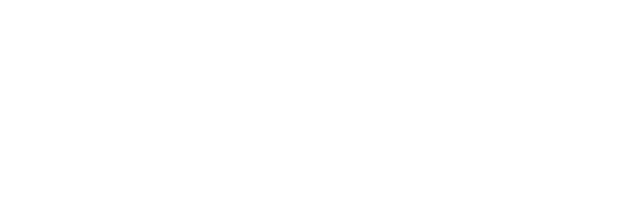
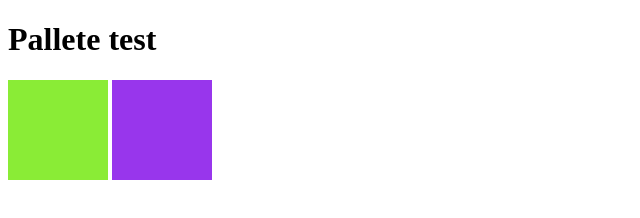
Before and after one commit to gabee12/DSD-II, a plain HTML site: page index.html in a window 1280 px wide. Shown: the whole page, without its empty margins (0-640 px from the left). Drawn offline with Linux system fonts and the light colour scheme.

Commit message:
Playing around with colors

```diff
--- a/index.html
+++ b/index.html
@@ -7,6 +7,8 @@
         <link href="styles.css" rel="stylesheet" type="text/css" />
     </head>
     <body>
-
+        <h1>Pallete test</h1>
+        <div class="pallete one"></div>
+        <div class="pallete two"></div>
     </body>
 </html>
--- a/styles.css
+++ b/styles.css
@@ -0,0 +1,12 @@
+.pallete {
+    display: inline-block;
+    width: 100px;
+    height: 100px;
+    margin: auto;
+}
+.one {
+    background-color: #8aec36;
+}
+.two {
+    background-color: #9836ec;
+}
```
